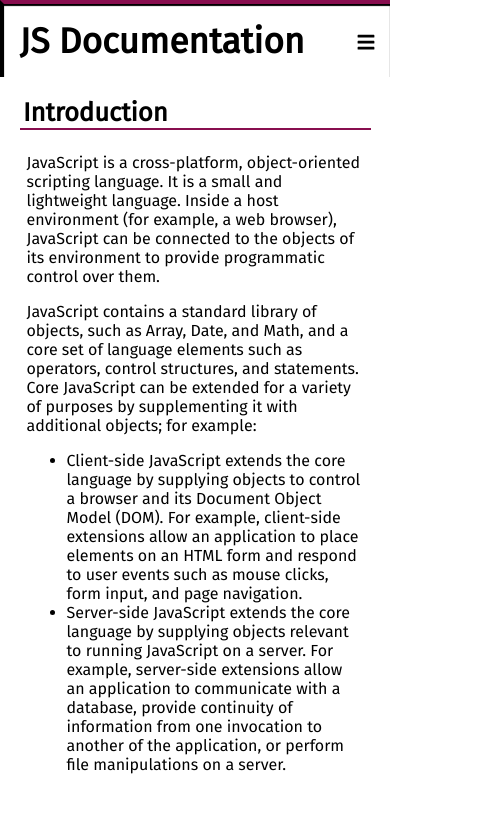
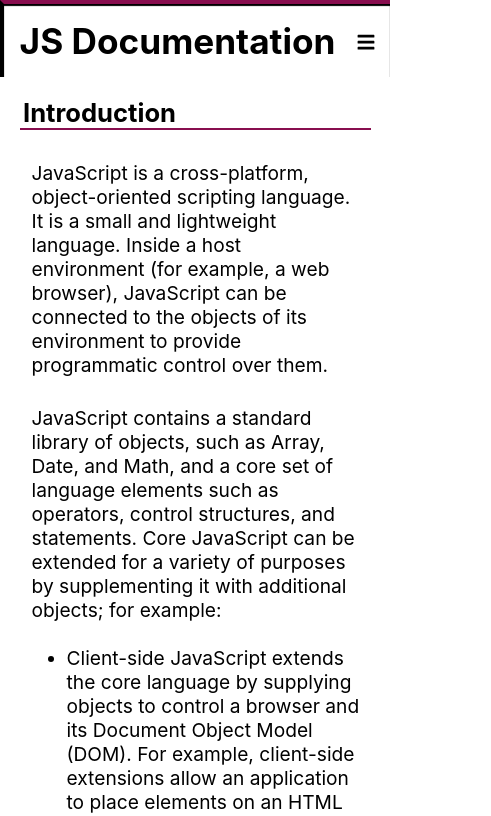
Before and after one commit to 1XWebbyX1/react-documentation-page, a React (Create React App) app: page / in a window 390 px wide. Shown: the top 816 px of the page, 491 px wide, since content can reach past the window. Built offline with nearby package versions, Linux system fonts and the light colour scheme; a web font is replaced by a local one.

Commit message:
fix animation

```diff
--- a/public/index.html
+++ b/public/index.html
@@ -2,11 +2,9 @@
 <html lang="en">
   <head>
     <meta charset="utf-8">
-    <link rel="shortcut icon" href="%PUBLIC_URL%/favicon.ico">
     <meta name="viewport" content="width=device-width, initial-scale=1, shrink-to-fit=no">
-    <meta name="theme-color" content="#000000">
 
-    <title>React App</title>
+    <title>JS Documentation Page</title>
   </head>
   <body>
     <div id="root"></div>
--- a/src/index.js
+++ b/src/index.js
@@ -11,23 +11,33 @@ ReactDOM.render(<App />, document.getElementById('root'));
 
 //jQuery for animations_______________________________________________
 
-var section = $('.main-section'), //all sections
-    nav = $('#navbar');            //navigation bar
+  var  nav = $('#navbar');            //navigation bar
 
 
 //to toggle class activeon scroll(highlight the current section)-------------------
 $(window).on('scroll', function () {
   var cur_pos = $(this).scrollTop(); //current position of scroll
-
+  var offset = 400;
+  var x = window.matchMedia("(min-height: 950px)");
+  var y = window.matchMedia("(max-width: 820px) and (min-height: 1200px)");
+   if ((window.innerHeight + window.pageYOffset) >= document.body.offsetHeight - 400) {
+       if (x.matches) { // If media query matches
+           offset = 1000;
+         if(y.matches){
+            offset = 1200;
+           }
+       }else{
+         offset = 800;
+      }
+    }
 
   //to check which section is in view-----------------------------
-  section.each(function() {
-    var top = $(this).offset().top -400,
+  $('.main-section').each(function() {
+    var top = $(this).offset().top - offset,
         bottom = top + $(this).outerHeight();
 
     if (cur_pos >= top && cur_pos <= bottom) {
       nav.find('li').removeClass('active');
-      section.removeClass('active'); // remove previous active section
       //trigger active on current section-------------
       nav.find('a[href="#'+$(this).attr('id')+'"]').find('li').addClass('active');
     }
--- /dev/null
+++ b/src/sass/00-settings/_mixins.scss
@@ -0,0 +1,6 @@
+//media query mixin----------------------
+@mixin phone-tab-media {
+  @media only screen and (max-width: 768px){
+    @content;
+  }
+}
--- a/src/sass/01-generic/_base.scss
+++ b/src/sass/01-generic/_base.scss
@@ -3,7 +3,6 @@
 
 body{
   background: white;
-  font-family: 'Fira Sans', serif;
 }
 
 
@@ -16,8 +15,10 @@ body{
   font-size: $md;
   opacity: 1;
   transition: all 500ms ease;
+  @include phone-tab-media{
+    display: inline-block;
+  }
 }
-
 //hide scrollbar for chrome and safari--------
 ::-webkit-scrollbar {
     display: none;
--- a/src/sass/02-components/FontAwesome.scss
+++ b/src/sass/02-components/FontAwesome.scss
@@ -3,7 +3,7 @@
   display: flex;
   justify-content: center;
   align-items: center;
-  i{
-    margin: 0 auto;
+  @include phone-tab-media{
+    visibility: visible;
   }
 }
--- a/src/sass/02-components/MainDoc.scss
+++ b/src/sass/02-components/MainDoc.scss
@@ -3,29 +3,47 @@
   margin-top: 0;
   width: 80%;
   height: 100%;
+  @include phone-tab-media{
+     margin-left: 0;
+     width: 100%;
+  }
 
  > header{
-    font-size: 3em;
-    font-weight: 600;
+    font-size: 2.5em;
     padding: 4%;
     border-top: 4px solid $primary;
     border-left: 4px solid black;
     box-shadow: 0px 2px 1px rgba(0, 0, 0, 1) inset;
+    @include phone-tab-media{
+      font-size: 2.2em;
+    }
   }
 
   section{
     margin: 4%;
+    @include phone-tab-media{
+      margin: 5%;
+    }
     >header{
       border-bottom: 2px solid $primary;
       font-size: $lg;
       font-weight: bold;
       padding-left: 1%;
+      @include phone-tab-media{
+        font-size: 1.6em;
+      }
     }
     >article{
       padding: 2%;
+      font-size: $md;
+      >p{
+        font-weight: 400;
+        padding: 5px;
+      }
       >code{
         display: block;
-        padding: 2%;
+        padding: 3%;
+        color: #e60099;
         background: darken($color, 10%);
         border-left: 4px solid #3F51B5;
       }
--- a/src/sass/02-components/Navigation.scss
+++ b/src/sass/02-components/Navigation.scss
@@ -1,3 +1,4 @@
+
 #navbar{
   position: fixed;
   width: 20%;
@@ -6,12 +7,20 @@
   border-top: 4px solid $primary;
   box-shadow: 2px 0 2px black;
   overflow-y: scroll;
+  @include phone-tab-media{
+    width: 0%;
+    background: rgba(0, 0, 0, 0.8);
+  }
 
   header{
     margin-left: 5%;
     font-size: $lg;
     padding-top: 8%;
     color: black;
+    @include phone-tab-media{
+      font-size: $md;
+      background: $primary;
+    }
   }
 
   ul{
@@ -34,6 +43,5 @@
         }
       }
     }
-
   }
 }
--- a/src/sass/04-tools/_media-queries.scss
+++ /dev/null
@@ -1,32 +0,0 @@
-@media only screen and (max-width: 768px) {
-  body #navbar{
-    width: 0%;
-    background: rgba(0, 0, 0, 0.8);
-    header{
-      font-size: $md;
-      background: $primary;
-    }
-    a{
-      font-size: $sm;
-    }
-  }
-
-  body #main-doc{
-    margin-left: 0;
-    width: 100%;
-    header{
-      font-size: 2.2em;
-    }
-
-    section{
-      margin: 5%;
-      header{
-        font-size: 1.6em;
-      }
-    }
-  }
-
-  body #menu{
-    visibility: visible;
-  }
-}
--- a/src/sass/main.scss
+++ b/src/sass/main.scss
@@ -2,9 +2,10 @@
 
 
 
-  // 0. Settings - global vars declaration
+  // 0. Settings - global vars and mixins declaration
   @import
-    '00-settings/_vars';
+    '00-settings/_vars',
+    '00-settings/_mixins';
 
     // 1. Generic – reset and/or normalize styles
     @import
@@ -22,7 +23,3 @@
   // 3. Utilities– utilities and helper classes with ability to override anything
 @import
     '03-utilities/_animation';
-
-// 4. Tools – media-queries for responsive design
-@import
-    '04-tools/_media-queries';
```
